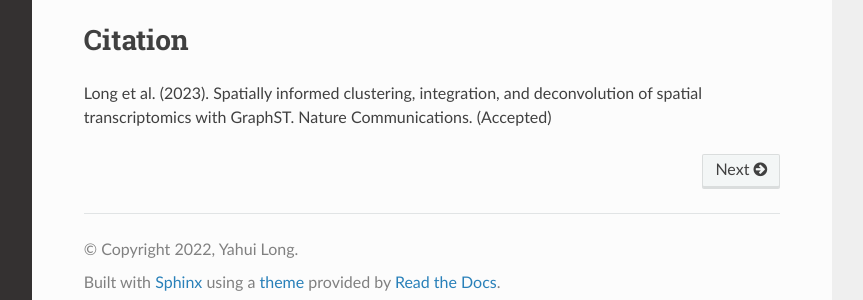
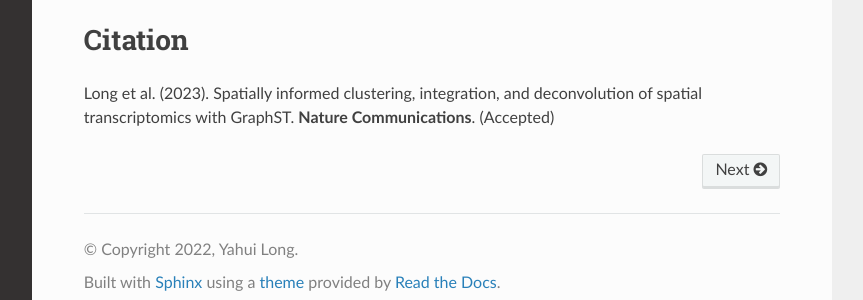
Before and after one commit to JinmiaoChenLab/GraphST_Tutorials, a Sphinx documentation site: the page built from docs/source/index.rst, in a window 1280 px wide and 900 px high, scrolled down 867 px. Shown: the part 581-881 px from the top of the window, without its empty margins (268-1131 px from the left). Built offline with Sphinx 7.4.7 and the Read the Docs theme 2.0.0, drawn with Linux system fonts in a browser that asks for light colours; pages that are not in the unit, such as notebooks, are missing from menus.

```diff
--- a/docs/source/index.rst
+++ b/docs/source/index.rst
@@ -28,4 +28,4 @@ GraphST is a versatile graph self-supervised contrastive learning model that inc
 
 Citation
 ========
-Long et al. (2023). Spatially informed clustering, integration, and deconvolution of spatial transcriptomics with GraphST. Nature Communications. (Accepted)
+Long et al. (2023). Spatially informed clustering, integration, and deconvolution of spatial transcriptomics with GraphST. **Nature Communications**. (Accepted)
```
